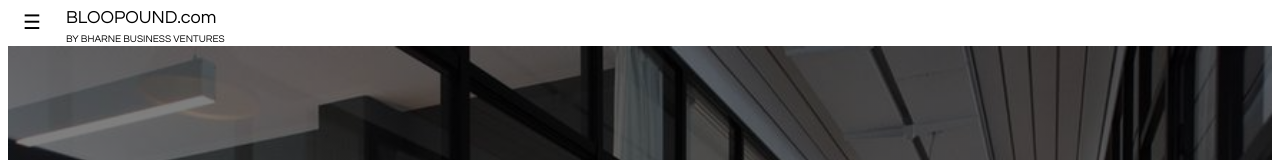
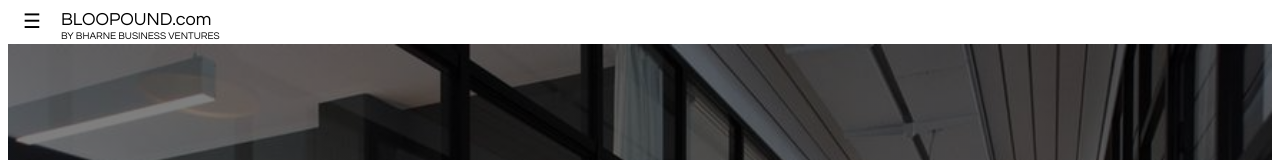
Before and after one commit to bloopound/Media_Q, a plain HTML site: page About.html in a window 1280 px wide. Shown: the top 160 px of the page. Drawn offline with Linux system fonts and the light colour scheme; a web font is replaced by a local one.

Commit message:
Update About.html

```diff
--- a/About.html
+++ b/About.html
@@ -20,7 +20,9 @@
         <a href="About.html">About</a>
         <a href="Contact.html">Contact</a>
     </div>
-    <div class="title"><button class="openbtn" onclick="openNav()">☰</button><di style="font-size: large; padding-left: 10px;">BLOOPOUND.com<br><span style="font-size: x-small;">BY BHARNE BUSINESS VENTURES</span></div></div>
+    <div class="title"><button class="openbtn" onclick="openNav()">☰</button><div style="font-size: large; padding-top: 5px; padding-left: 5px; line-height: 0.8em;">BLOOPOUND.com<br><span style="font-size: x-small;">BY BHARNE BUSINESS VENTURES</span>
+      </div>
+    </div>
 
 
 
```
